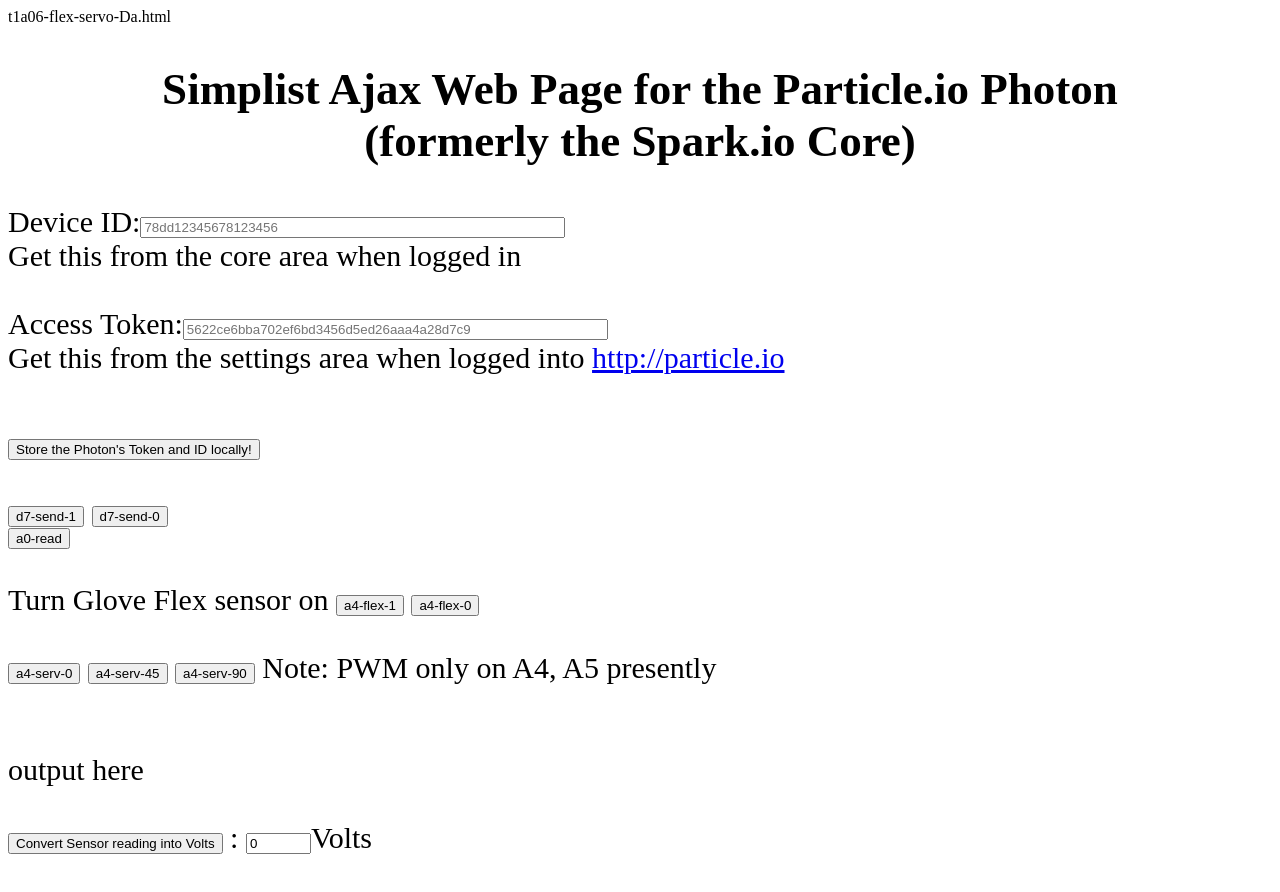
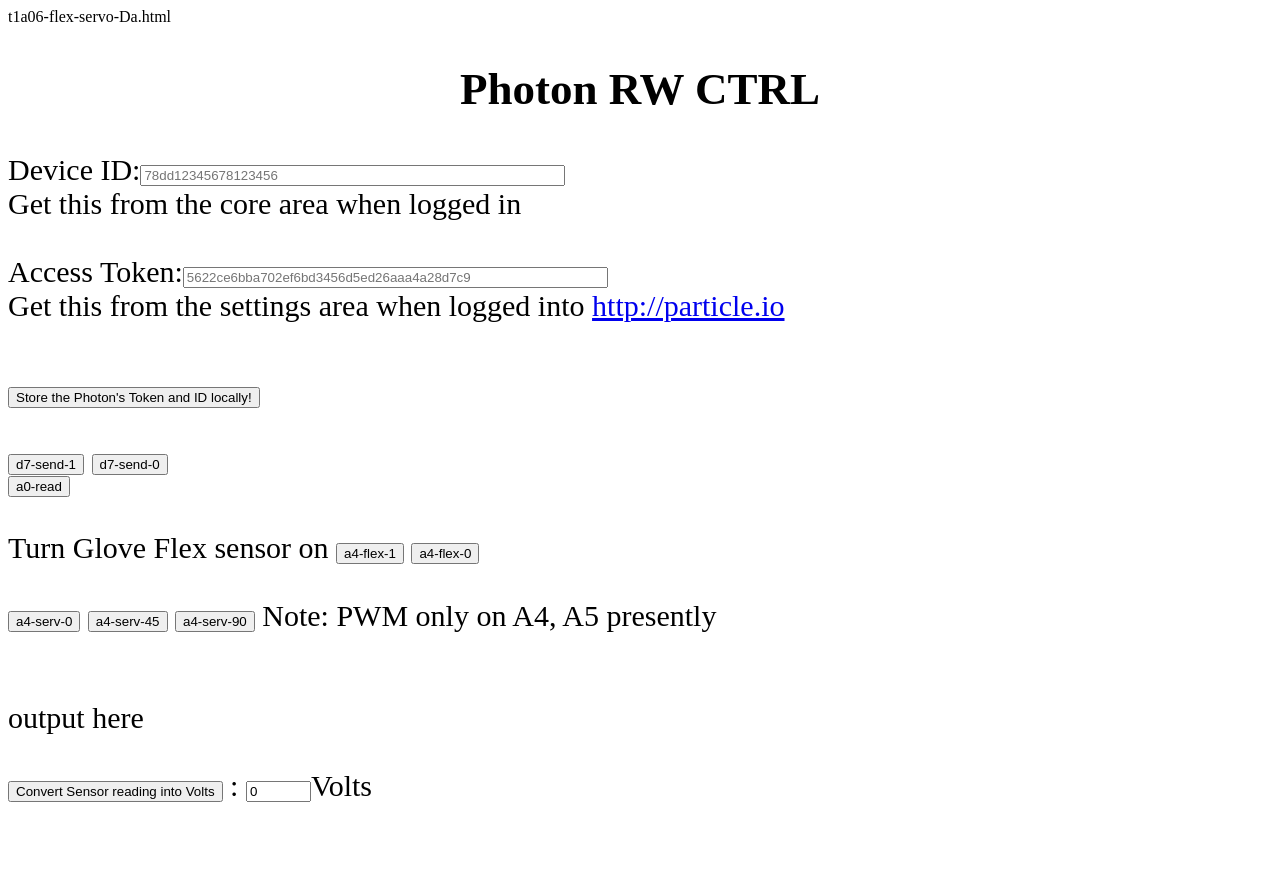
Before and after one commit to CathodeGlow/Cathodestuff, a plain HTML site: page t1a06-flex-servo-Da.html in a window 1280 px wide. Drawn offline with Linux system fonts and the light colour scheme.

Commit message:
Update t1a06-flex-servo-Da.html

```diff
--- a/t1a06-flex-servo-Da.html
+++ b/t1a06-flex-servo-Da.html
@@ -127,7 +127,7 @@
 
 
 
-<h2 align=center>Simplist Ajax Web Page for the Particle.io Photon<br> (formerly the Spark.io Core) </h2>
+<h2 align=center>Photon RW CTRL</h2>
 
 
 
```
